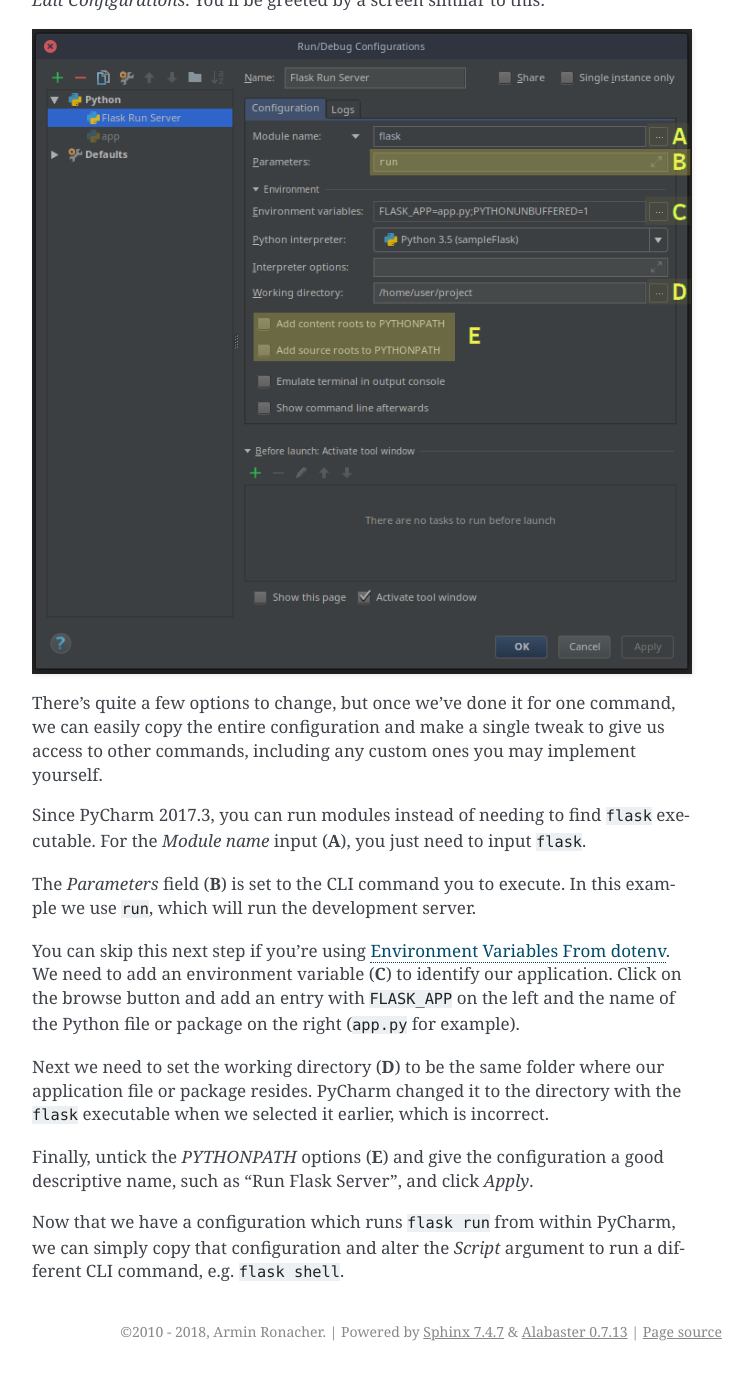
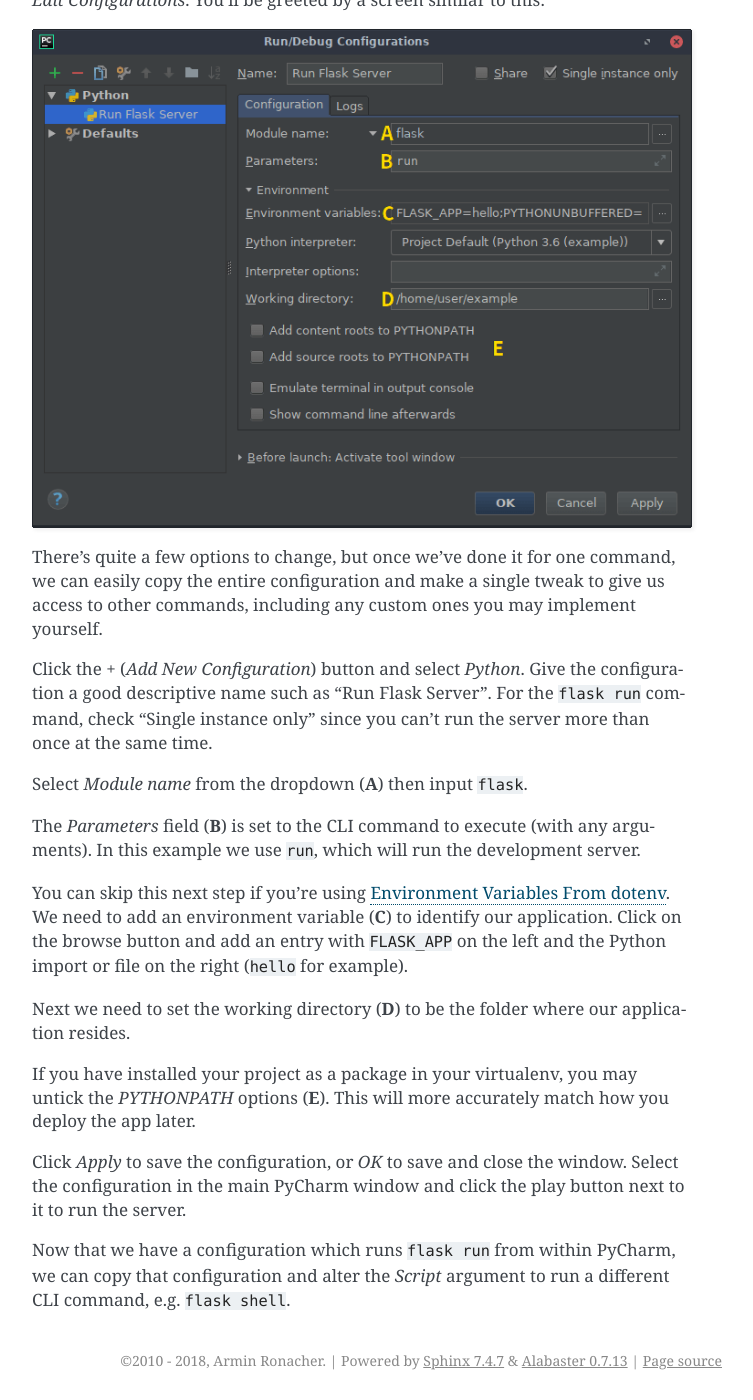
Before and after one commit to MaxCode0917/flask, a Sphinx documentation site: the page built from docs/cli.rst, in a window 1280 px wide and 1400 px high, scrolled down 7020 px. Shown: the whole window, without its empty margins (388-1141 px from the left). Built offline with Sphinx 7.4.7, drawn with Linux system fonts in a browser that asks for light colours; before the commit the page ends 8391 px from its top, so only the background shows below that; some of the changed text lies outside the part shown.

Commit message:
smaller, optimized image reword / reformat the docs fix tox build directory

```diff
--- a/docs/cli.rst
+++ b/docs/cli.rst
@@ -343,40 +343,51 @@ script is available. Note that you don't need to set ``FLASK_APP``. ::
 PyCharm Integration
 -------------------
 
-The new Flask CLI features aren't yet fully integrated into the PyCharm IDE,
-so we have to do a few tweaks to get them working smoothly. These instructions
-should be similar for any other IDE you might want to use.
+The Flask CLI features aren't yet fully integrated into the PyCharm IDE,
+so we have to do a few tweaks to get them working smoothly. These
+instructions should be similar for any other IDE you might want to use.
 
-In PyCharm, with your project open, click on *Run* from the menu bar and go to
-*Edit Configurations*. You'll be greeted by a screen similar to this:
+In PyCharm, with your project open, click on *Run* from the menu bar and
+go to *Edit Configurations*. You'll be greeted by a screen similar to
+this:
 
 .. image:: _static/pycharm-runconfig.png
-   :align: center
-   :class: screenshot
-   :alt: screenshot of pycharm's run configuration settings
+    :align: center
+    :class: screenshot
+    :alt: screenshot of pycharm's run configuration settings
 
-There's quite a few options to change, but once we've done it for one command,
-we can easily copy the entire configuration and make a single tweak to give us
-access to other commands, including any custom ones you may implement yourself.
+There's quite a few options to change, but once we've done it for one
+command, we can easily copy the entire configuration and make a single
+tweak to give us access to other commands, including any custom ones you
+may implement yourself.
 
-Since PyCharm 2017.3, you can run modules instead of needing to find ``flask``
-executable. For the *Module name* input (**A**), you just need to input ``flask``.
+Click the + (*Add New Configuration*) button and select *Python*. Give
+the configuration a good descriptive name such as "Run Flask Server".
+For the ``flask run`` command, check "Single instance only" since you
+can't run the server more than once at the same time.
 
-The *Parameters* field (**B**) is set to the CLI command you to execute.
-In this example we use ``run``, which will run the development server.
+Select *Module name* from the dropdown (**A**) then input ``flask``.
 
-You can skip this next step if you're using :ref:`dotenv`. We need to add an
-environment variable (**C**) to identify our application. Click on the browse
-button and add an entry with ``FLASK_APP`` on the left and the name of the
-Python file or package on the right (``app.py`` for example).
+The *Parameters* field (**B**) is set to the CLI command to execute
+(with any arguments). In this example we use ``run``, which will run
+the development server.
 
-Next we need to set the working directory (**D**) to be the same folder where
-our application file or package resides. PyCharm changed it to the directory
-with the ``flask`` executable when we selected it earlier, which is incorrect.
+You can skip this next step if you're using :ref:`dotenv`. We need to
+add an environment variable (**C**) to identify our application. Click
+on the browse button and add an entry with ``FLASK_APP`` on the left and
+the Python import or file on the right (``hello`` for example).
 
-Finally, untick the *PYTHONPATH* options (**E**) and give the configuration a
-good descriptive name, such as "Run Flask Server", and click *Apply*.
+Next we need to set the working directory (**D**) to be the folder where
+our application resides.
 
-Now that we have a configuration which runs ``flask run`` from within PyCharm,
-we can simply copy that configuration and alter the *Script* argument
+If you have installed your project as a package in your virtualenv, you
+may untick the *PYTHONPATH* options (**E**). This will more accurately
+match how you deploy the app later.
+
+Click *Apply* to save the configuration, or *OK* to save and close the
+window. Select the configuration in the main PyCharm window and click
+the play button next to it to run the server.
+
+Now that we have a configuration which runs ``flask run`` from within
+PyCharm, we can copy that configuration and alter the *Script* argument
 to run a different CLI command, e.g. ``flask shell``.
```
Also changed, not shown: docs/_static/pycharm-runconfig.png, 1 other file.
